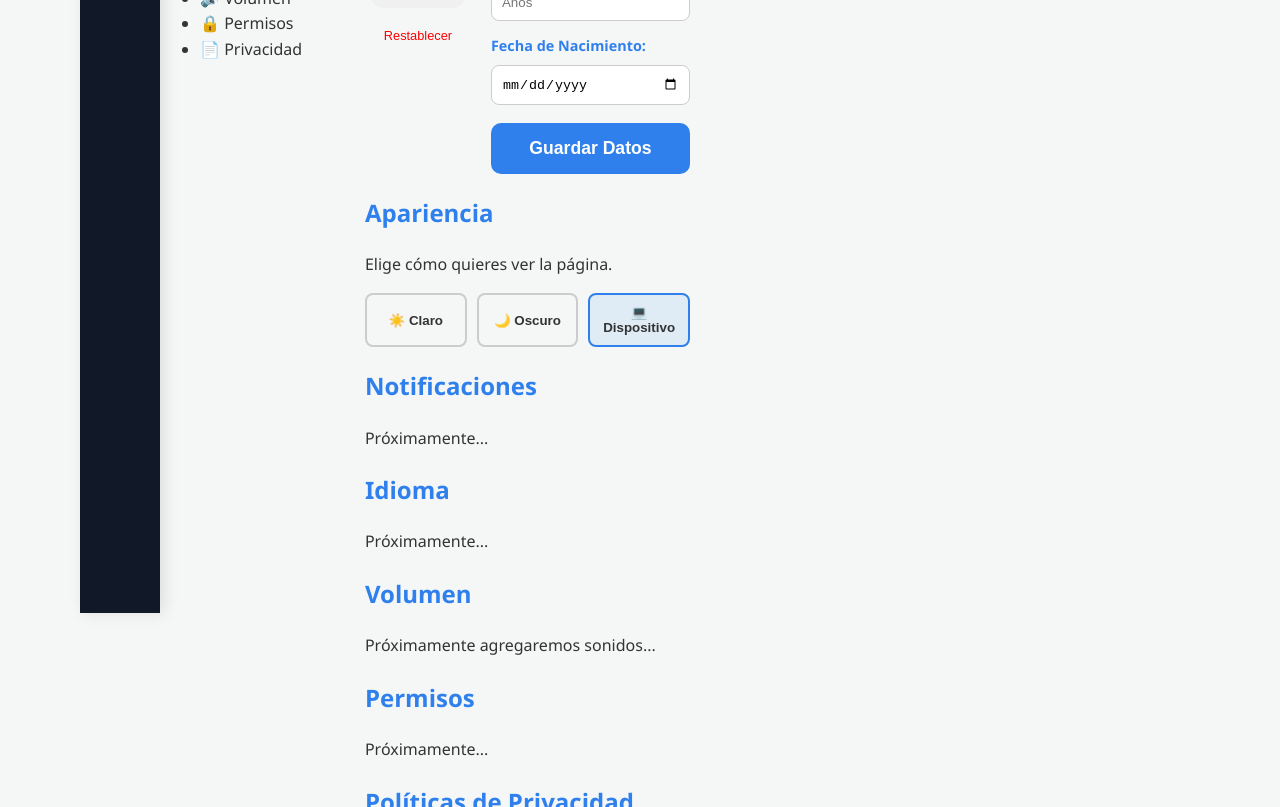
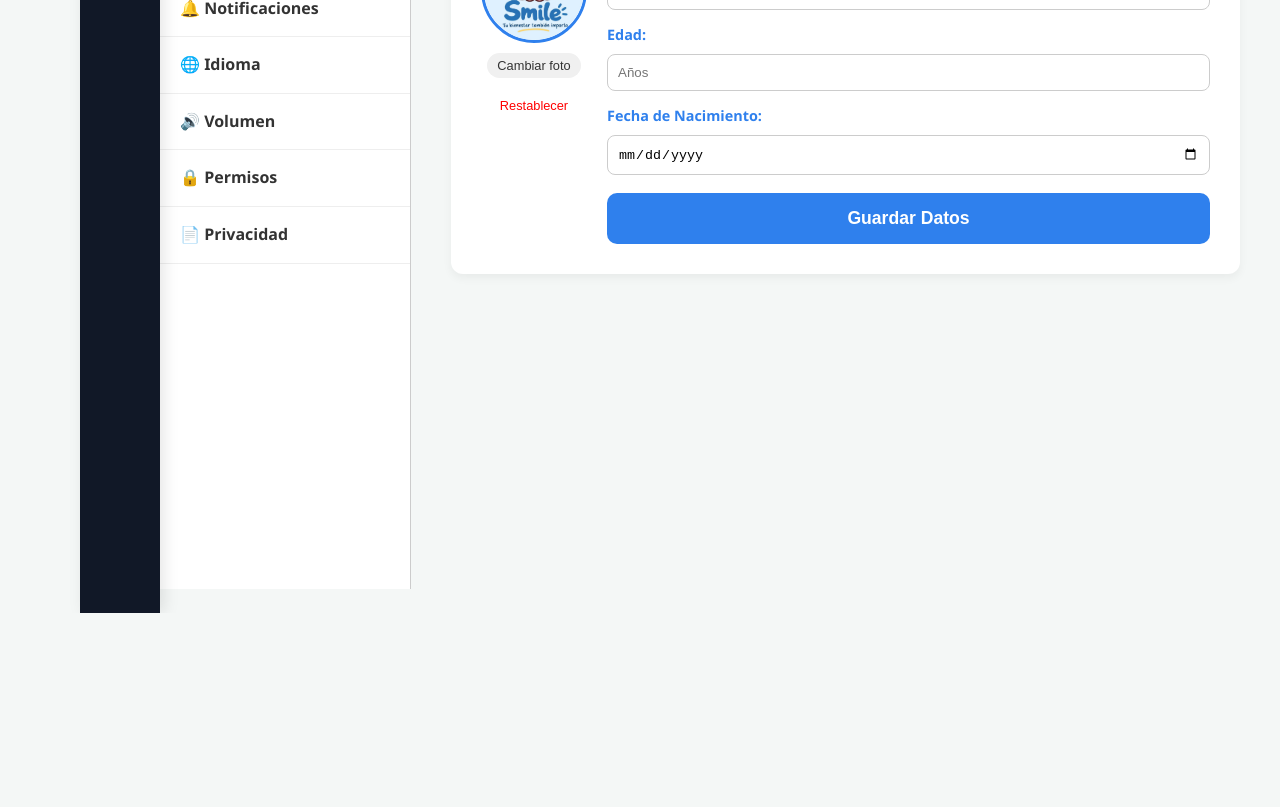
Before and after one commit to jesuss0928/proyecto-alegria, a website with bundled scripts: page ajustes.html in a window 1280 px wide. Shown: the part 211-1018 px from the top of the page. After the commit the page ends 824 px from the top, so only its background shows below. Built offline with nearby package versions, Linux system fonts and the light colour scheme; no server answers.

Commit message:
Update styles.css

```diff
--- a/styles.css
+++ b/styles.css
@@ -624,3 +624,42 @@ body.tema-oscuro input { background: #333; color: white; border-color: #555; }
     font-size: 1.1rem; font-weight: bold; border: none; cursor: pointer; transition: 0.3s; margin-top: 10px;
 }
 .btn-guardar-config:hover { background: #2464B8; transform: translateY(-2px); box-shadow: 0 0 15px var(--primary-color); }
+/* ==========================================
+   DOBLE BARRA LATERAL (AJUSTES)
+   ========================================== */
+.settings-sidebar {
+    width: 250px;
+    background-color: var(--white);
+    border-right: 1px solid #ccc;
+    display: flex;
+    flex-direction: column;
+    overflow-y: auto;
+}
+body.tema-oscuro .settings-sidebar { background-color: #1a1a1a; border-right: 1px solid #333; }
+
+.settings-menu { list-style: none; padding: 0; margin: 0; }
+.settings-menu li {
+    padding: 15px 20px;
+    cursor: pointer;
+    font-weight: bold;
+    color: var(--text-dark);
+    border-bottom: 1px solid #eee;
+    transition: 0.2s;
+}
+body.tema-oscuro .settings-menu li { border-bottom: 1px solid #333; color: #ddd; }
+
+.settings-menu li:hover { background-color: rgba(47, 128, 237, 0.1); }
+.settings-menu li.active { background-color: rgba(47, 128, 237, 0.2); color: var(--primary-color); border-left: 5px solid var(--primary-color); }
+
+.settings-content {
+    flex-grow: 1;
+    padding: 40px;
+    background-color: var(--background-color);
+    overflow-y: auto;
+}
+
+.config-panel { display: none; background: var(--white); padding: 30px; border-radius: 12px; box-shadow: 0 4px 10px rgba(0,0,0,0.05); }
+.config-panel.active-panel { display: block; animation: fadeIn 0.3s ease; }
+body.tema-oscuro .config-panel { background: #1E1E1E; }
+
+@keyframes fadeIn { from { opacity: 0; transform: translateY(10px); } to { opacity: 1; transform: translateY(0); } }
```
